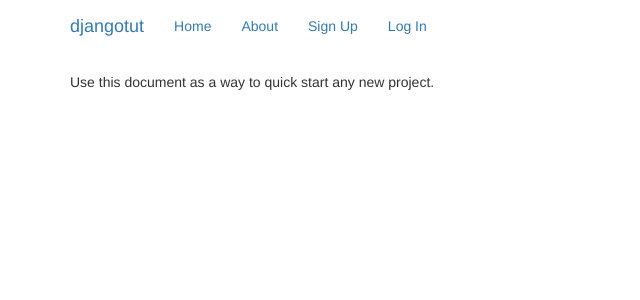
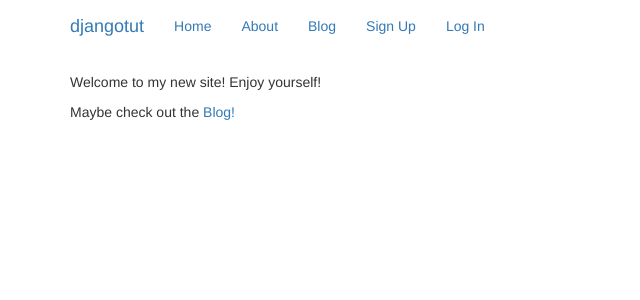
Before and after one commit to henryfjordan/django_beginnings, a Django app: template django_beginnings/templates/pages/home.html in a window 1280 px wide. Shown: the top 300 px of the page, without its empty margins (0-640 px from the left). Run offline with Django 3.2, Linux system fonts and the light colour scheme; the template is opened without the code that fills it, so the values that code supplies are empty; some libraries are stand-ins or nearby versions.

Commit message:
Changed readme and home page

```diff
--- a/django_beginnings/blog/models.py
+++ b/django_beginnings/blog/models.py
@@ -12,3 +12,7 @@ class BlogPost(models.Model):
 
     def __str__(self):
         return self.title
+
+class BlogComment(models.Model):
+
+    author
--- a/django_beginnings/blog/urls.py
+++ b/django_beginnings/blog/urls.py
@@ -3,6 +3,6 @@ from django.conf.urls import url
 from .views import BlogList, BlogDetail
 
 urlpatterns = [
-    url(r'^$', BlogList.as_view()),
-    url(r'^posts/(?P<pk>[0-9]+)/$', BlogDetail.as_view()),
+    url(r'^$', BlogList.as_view(), name='list'),
+    url(r'^posts/(?P<pk>[0-9]+)/$', BlogDetail.as_view(), name='detail'),
 ]
--- a/django_beginnings/templates/base.html
+++ b/django_beginnings/templates/base.html
@@ -40,6 +40,7 @@
         <ul class="nav navbar-nav">
           <li class="active"><a href="{% url 'home' %}">Home</a></li>
           <li><a href="{% url 'about' %}">About</a></li>
+          <li><a href="{% url 'blog:list' %}">Blog</a></li>
 
           {% if request.user.is_authenticated %}
             <li><a href="{% url 'users:detail' request.user.username  %}">{% trans "My Profile" %}</a></li>
--- a/django_beginnings/templates/blog/blogpost_list.html
+++ b/django_beginnings/templates/blog/blogpost_list.html
@@ -4,7 +4,7 @@
     <h2>Blog Posts!</h2>
     <ul>
         {% for post in object_list %}
-            <li>{{ post.title }}</li>
+            <li><a href="{%  url 'blog:detail' post.pk %}"><b>{{ post.title }}</b> by {{ post.author }} on <i>{{ post.date_posted }}</i></a></li>
         {% endfor %}
     </ul>
 {% endblock %}
--- a/django_beginnings/templates/pages/home.html
+++ b/django_beginnings/templates/pages/home.html
@@ -1 +1,7 @@
 {% extends "base.html" %}
+
+{% block content %}
+    <p>Welcome to my new site! Enjoy yourself!</p>
+
+    <p>Maybe check out the <a href="{% url 'blog:list' %}">Blog!</a> </p>
+{% endblock %}
```
Also changed, not shown: 1 other file.
